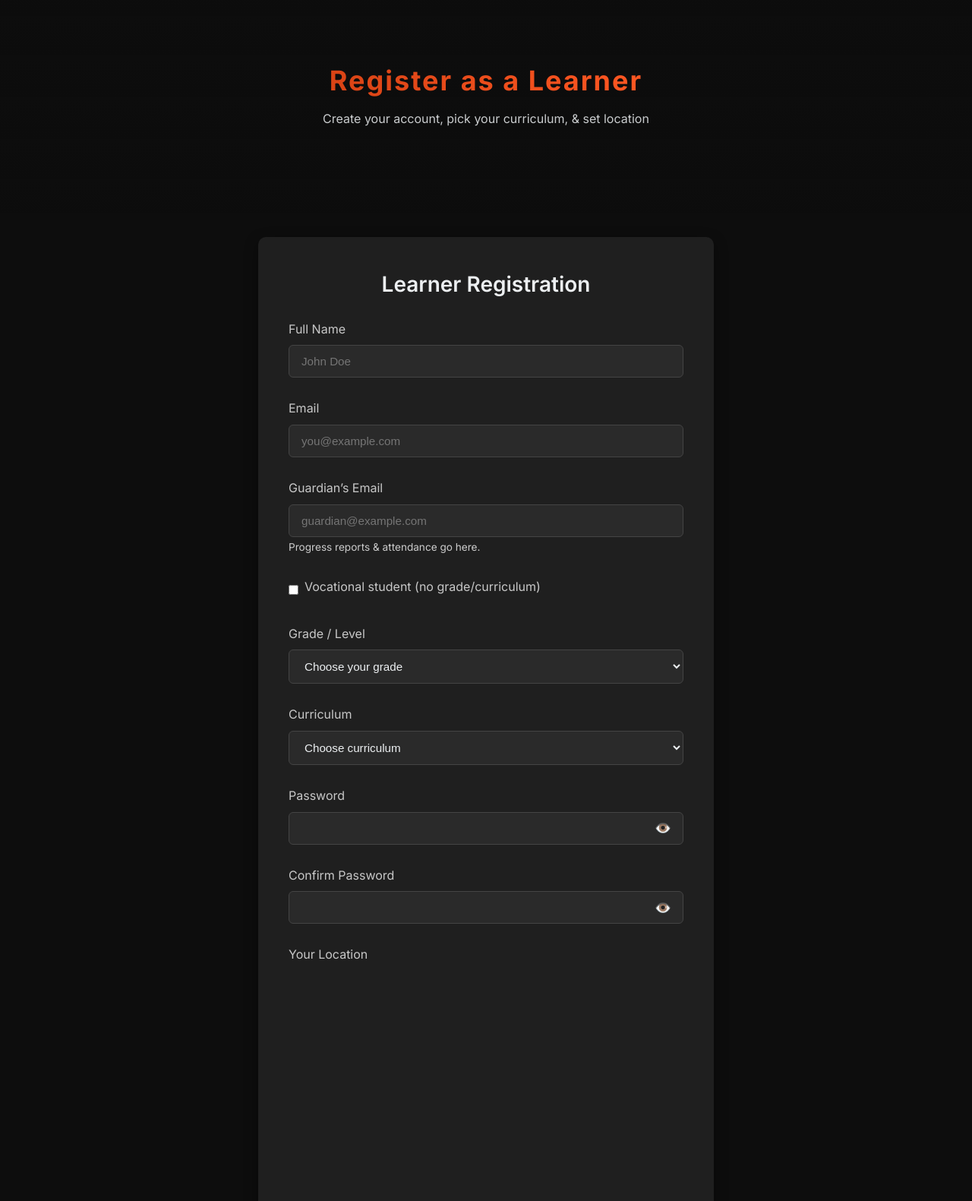
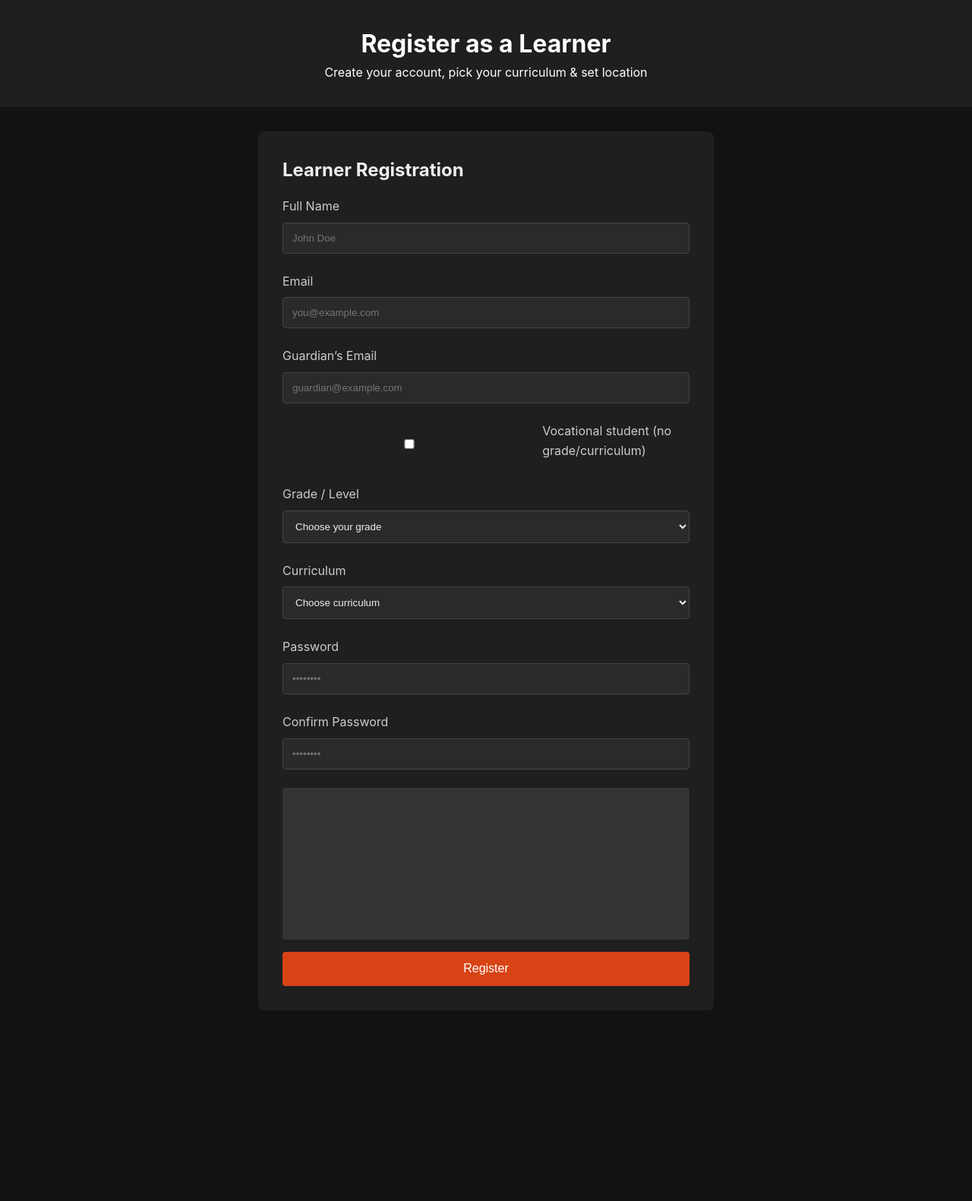
Before and after one commit to Kudzwai246/tuto, a website: page register-learner.html in a window 1280 px wide. Shown: the top 1581 px of the page at 76% size. After the commit the page ends 1362 px from the top, so only its background shows below. Drawn offline with Linux system fonts and the light colour scheme.

Commit message:
Overwrite learner signup with debug-friendly, no-reload version

```diff
--- a/register-learner.html
+++ b/register-learner.html
@@ -4,91 +4,34 @@
   <meta charset="UTF-8"/>
   <meta name="viewport" content="width=device-width,initial-scale=1"/>
   <title>Register Learner — Tuto</title>
-
-  <!-- Common CSS -->
   <link rel="stylesheet" href="css/style.css"/>
-  <link rel="preconnect" href="https://fonts.googleapis.com"/>
-  <link rel="preconnect" href="https://fonts.gstatic.com" crossorigin/>
-  <link href="https://fonts.googleapis.com/css2?family=Inter:wght@300;400;600;700&display=swap" rel="stylesheet"/>
-
   <style>
     :root { --input-bg:#2a2a2a; --input-border:#444; --input-focus:#d84315; --card-bg:#1f1f1f; }
-    .mini-hero { height:35vh; min-height:200px; }
-    .mini-hero .hero-content { padding:1rem; text-align:center; }
-    .mini-hero .hero-title {
-      font-size:2.25rem; font-weight:700;
-      background:linear-gradient(90deg,var(--accent),var(--accent-light));
-      -webkit-background-clip:text; color:transparent; margin-bottom:.5rem;
-    }
-    .mini-hero .hero-subtitle { font-size:1rem; color:var(--text-light); opacity:.85; }
-
-    .application-card {
-      background:var(--card-bg); border-radius:10px;
-      box-shadow:0 6px 18px rgba(0,0,0,0.4);
-      padding:2.5rem; max-width:600px; margin:2rem auto;
-      animation:fadeInUp .8s ease-out forwards;
-    }
-    .application-card h2 {
-      font-size:1.75rem; font-weight:600; color:var(--text-light);
-      text-align:center; margin-bottom:1.5rem;
-    }
-    .application-form .form-group { margin-bottom:1.75rem; }
-    .application-form label {
-      display:block; font-size:1rem; font-weight:500; color:#c8c8c8; margin-bottom:.5rem;
-    }
-    .application-form input[type=text],
-    .application-form input[type=email],
-    .application-form input[type=password],
-    .application-form select {
-      width:100%; padding:.75rem 1rem; font-size:.95rem;
-      border:1px solid var(--input-border); border-radius:6px;
-      background:var(--input-bg); color:var(--text-light);
-      outline:none; transition:border-color .2s, box-shadow .2s;
-    }
-    .application-form input:focus,
-    .application-form select:focus {
-      border-color:var(--input-focus); box-shadow:0 0 8px rgba(216,67,21,.4);
-    }
-    .password-wrapper { position:relative; }
-    .password-wrapper input { padding-right:3rem; }
-    .toggle-password {
-      position:absolute; top:50%; right:1rem; transform:translateY(-50%);
-      background:none; border:none; font-size:1.1rem; color:#c8c8c8; cursor:pointer;
-    }
-    .checkbox-group { display:flex; align-items:center; gap:.5rem; margin-bottom:1.75rem; }
-    #map { width:100%; height:300px; border-radius:6px; margin-bottom:1rem; }
-    .application-form button[type=submit] {
-      width:100%; padding:.85rem 1.5rem; font-size:1rem; font-weight:600;
-      border:none; border-radius:6px;
-      background:linear-gradient(135deg,var(--accent),var(--accent-light));
-      color:#fff; transition:transform .2s, box-shadow .2s;
-    }
-    .application-form button[type=submit]:hover {
-      transform:translateY(-2px); box-shadow:0 6px 16px rgba(0,0,0,.5);
-    }
-    .error-message { color:#ff6f61; text-align:center; margin-top:1rem; }
-    .success-message { color:#4caf50; text-align:center; margin-top:1rem; }
-    @media (max-width:600px) {
-      .application-card { padding:1.5rem; margin:1.5rem; }
-      #map { height:250px; }
-    }
+    body { font-family: Inter, sans-serif; background: #121212; color: #eee; margin:0; }
+    .mini-hero { background:#1f1f1f; color:#fff; padding:2rem; text-align:center; }
+    .application-card { background:var(--card-bg); margin:2rem auto; padding:2rem; border-radius:8px; max-width:600px; }
+    .application-card h2 { margin-bottom:1rem; }
+    .form-group { margin-bottom:1.5rem; }
+    label { display:block; margin-bottom:.5rem; color:#ccc; }
+    input, select { width:100%; padding:.75rem; border:1px solid var(--input-border); border-radius:4px; background:var(--input-bg); color:#eee; }
+    .checkbox-group { display:flex; align-items:center; margin-bottom:1.5rem; }
+    .checkbox-group input { margin-right:.5rem; }
+    button { width:100%; padding:.85rem; background:var(--input-focus); border:none; color:#fff; border-radius:4px; font-size:1rem; cursor:pointer; }
+    .error-message { color:#f66; text-align:center; }
+    .success-message { color:#6f6; text-align:center; }
+    #map { width:100%; height:200px; background:#333; margin-bottom:1rem; border-radius:4px; }
   </style>
 </head>
 <body>
 
-<header class="hero mini-hero">
-  <div class="hero-overlay"></div>
-  <div class="hero-content fade-in">
-    <h1 class="hero-title">Register as a Learner</h1>
-    <p class="hero-subtitle">Create your account, pick your curriculum, & set location</p>
+  <div class="mini-hero">
+    <h1>Register as a Learner</h1>
+    <p>Create your account, pick your curriculum & set location</p>
   </div>
-</header>
 
-<main>
   <div class="application-card">
     <h2>Learner Registration</h2>
-    <form id="registerLearnerForm" class="application-form" novalidate>
-
+    <form id="registerLearnerForm" novalidate>
       <div class="form-group">
         <label for="fullName">Full Name</label>
         <input id="fullName" name="fullName" type="text" placeholder="John Doe" required/>
@@ -100,14 +43,11 @@
       <div class="form-group">
         <label for="guardianEmail">Guardian’s Email</label>
         <input id="guardianEmail" name="guardianEmail" type="email" placeholder="guardian@example.com" required/>
-        <small style="color:#ccc; font-size:.85rem;">Progress reports & attendance go here.</small>
       </div>
-
       <div class="checkbox-group">
         <input type="checkbox" id="isVoc" name="isVocational"/>
         <label for="isVoc">Vocational student (no grade/curriculum)</label>
       </div>
-
       <div class="form-group">
         <label for="grade">Grade / Level</label>
         <select id="grade" name="grade" required>
@@ -131,76 +71,38 @@
           <option>Cambridge</option>
         </select>
       </div>
-
       <div class="form-group">
         <label for="password">Password</label>
-        <div class="password-wrapper">
-          <input id="password" name="password" type="password" minlength="6" required/>
-          <button type="button" class="toggle-password">👁️</button>
-        </div>
+        <input id="password" name="password" type="password" minlength="6" placeholder="••••••••" required/>
       </div>
       <div class="form-group">
         <label for="confirmPassword">Confirm Password</label>
-        <div class="password-wrapper">
-          <input id="confirmPassword" name="confirmPassword" type="password" minlength="6" required/>
-          <button type="button" class="toggle-password">👁️</button>
+        <input id="confirmPassword" name="confirmPassword" type="password" minlength="6" placeholder="••••••••" required/>
       </div>
-      </div>
-
-      <div class="form-group">
-        <label for="map">Your Location</label>
       <div id="map"></div>
-        <input type="hidden" id="lat" name="latitude"/>
-        <input type="hidden" id="lng" name="longitude"/>
-      </div>
+      <input type="hidden" id="lat" name="latitude" value="-17.8249"/>
+      <input type="hidden" id="lng" name="longitude" value="31.0498"/>
 
       <button type="submit">Register</button>
-      <p style="text-align:center; color:#ccc; margin-top:1rem;">
-        Already have an account? <a href="login-learner.html">Log in here</a>
-      </p>
-
       <p id="err" class="error-message"></p>
       <p id="ok" class="success-message"></p>
     </form>
   </div>
-</main>
 
   <script>
     document.addEventListener('DOMContentLoaded', () => {
-  console.log('Learner JS loaded');
+      console.log('Learner form script loaded');
+      const form = document.getElementById('registerLearnerForm');
+      const err  = document.getElementById('err');
+      const ok   = document.getElementById('ok');
+      const endpoint = 'https://script.google.com/macros/s/AKfycbxDttj739mRi6LXE9HP8AOtmvxh4i5K4LZ7o0ihntzVLKyKnYwvbT9q9G9c63duG_7lXg/exec?mode=registerLearner';
 
-  // Password toggles
-  document.querySelectorAll('.toggle-password').forEach(btn => {
-    btn.addEventListener('click', () => {
-      const inp = btn.previousElementSibling;
-      if (inp.type === 'password') { inp.type = 'text'; btn.textContent = '🙈'; }
-      else { inp.type = 'password'; btn.textContent = '👁️'; }
-    });
-  });
-
-  // Vocational toggle
-  const isVoc  = document.getElementById('isVoc'),
-        grade  = document.getElementById('grade'),
-        curr   = document.getElementById('curriculum');
-  isVoc.addEventListener('change', () => {
-    const d = isVoc.checked;
-    grade.required = curr.required = !d;
-    grade.classList.toggle('disabled-field', d);
-    curr.classList.toggle('disabled-field', d);
-    if (d) { grade.value = ''; curr.value = ''; }
-  });
-
-  // Initialize map (reuse your initMap/placeMarker code)
-  // …
-
-  // Form submission
-  const form = document.getElementById('registerLearnerForm'),
-        err  = document.getElementById('err'),
-        ok   = document.getElementById('ok'),
-        endpoint = 'https://script.google.com/macros/s/AKfycbxDttj739mRi6LXE9HP8AOtmvxh4i5K4LZ7o0ihntzVLKyKnYwvbT9q9G9c63duG_7lXg/exec?mode=registerLearner
+      // Initialize a basic map placeholder or integrate your initMap here
+      // For now, we skip actual map code to focus on submit.
 
       form.addEventListener('submit', async e => {
-    e.preventDefault(); err.textContent=''; ok.textContent='';
+        e.preventDefault();
+        err.textContent = ''; ok.textContent = '';
         console.log('Submitting learner form');
 
         const fullName = form.fullName.value.trim(),
@@ -208,32 +110,42 @@ document.addEventListener('DOMContentLoaded', () => {
               guardian = form.guardianEmail.value.trim().toLowerCase(),
               pw       = form.password.value,
               cpw      = form.confirmPassword.value,
+              isV      = form.isVoc.checked,
+              gradeVal = isV ? 'Vocational' : form.grade.value,
+              currVal  = isV ? 'Vocational' : form.curriculum.value,
               lat      = document.getElementById('lat').value,
-          lng      = document.getElementById('lng').value,
-          isV      = isVoc.checked,
-          gradeVal = isV ? 'Vocational' : grade.value,
-          currVal  = isV ? 'Vocational' : curr.value;
+              lng      = document.getElementById('lng').value;
 
-    if (pw !== cpw) { err.textContent='Passwords do not match.'; return; }
-    if (!form.checkValidity()) { form.reportValidity(); return; }
+        if (pw !== cpw) {
+          err.textContent = 'Passwords do not match.';
+          return;
+        }
+        if (!form.checkValidity()) {
+          form.reportValidity();
+          return;
+        }
 
-    const payload = {
-      fullName, email, guardianEmail: guardian,
+        const payload = { fullName, email, guardianEmail: guardian,
                           isVocational: isV, grade: gradeVal,
                           curriculum: currVal, password: pw,
-      latitude: lat, longitude: lng
-    };
+                          latitude: lat, longitude: lng };
 
         try {
           console.log('POST to', endpoint, payload);
-      const resp = await fetch(endpoint, { method:'POST', body: JSON.stringify(payload) });
+          const resp = await fetch(endpoint, {
+            method:'POST',
+            body: JSON.stringify(payload)
+          });
           const json = await resp.json();
-      console.log('Response', resp.status, json);
-      if (resp.ok && json.success) ok.textContent = 'Submitted—check email to verify!';
-      else err.textContent = json.error || `Server ${resp.status}`;
-    } catch (net) {
-      console.error(net);
-      err.textContent = 'Network error; try again.';
+          console.log('Server response', resp.status, json);
+          if (resp.ok && json.success) {
+            ok.textContent = 'Registration submitted—check your email to verify!';
+          } else {
+            err.textContent = json.error || `Server error: ${resp.status}`;
+          }
+        } catch (networkErr) {
+          console.error('Network error', networkErr);
+          err.textContent = 'Network error — please try again.';
         }
       });
     });
```
Lines whose indentation alone changed are shown as unchanged.
